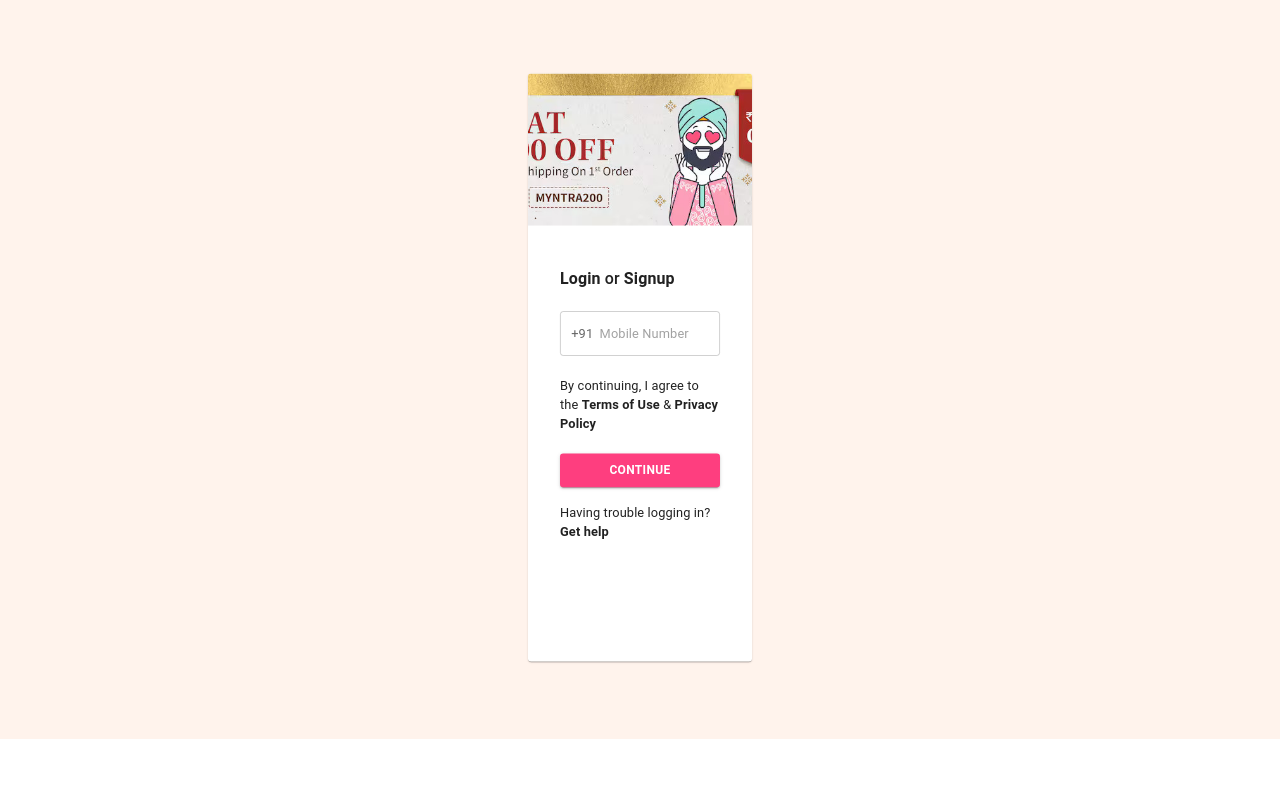
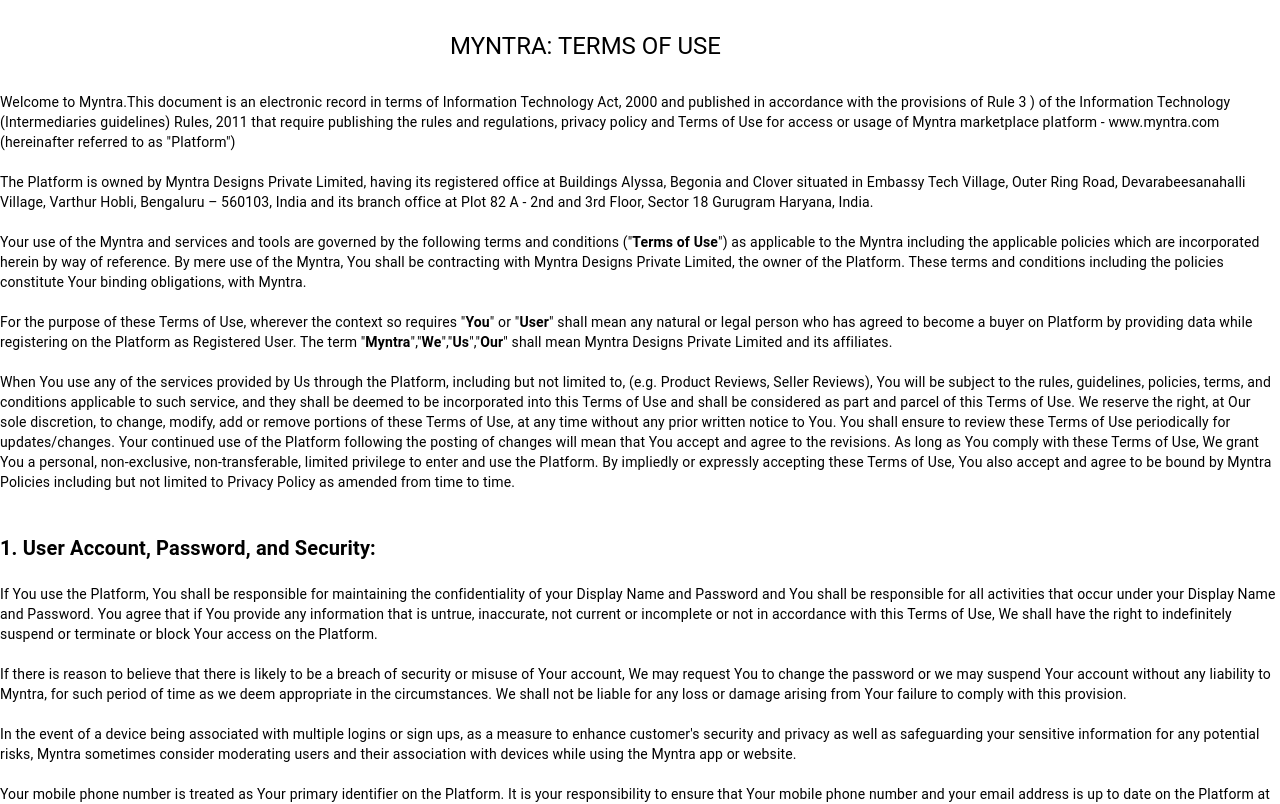
Before and after one commit to shreya-online/Myntra, a React (Create React App) app in the folder myntra-ui-store/: page / in a window 1280 px wide. Shown: the top 804 px of the page. Built offline with nearby package versions, Linux system fonts and the light colour scheme.

Commit message:
Added React Router

```diff
--- a/myntra-ui-store/package.json
+++ b/myntra-ui-store/package.json
@@ -11,6 +11,7 @@
     "@testing-library/user-event": "^13.5.0",
     "react": "^18.3.1",
     "react-dom": "^18.3.1",
+    "react-router-dom": "^6.23.1",
     "react-scripts": "5.0.1",
     "web-vitals": "^2.1.4"
   },
--- a/myntra-ui-store/src/components/ContentPages/TermsPage.js
+++ b/myntra-ui-store/src/components/ContentPages/TermsPage.jsx
@@ -1,34 +1,25 @@
 import React from 'react';
 import { Box, Card, CardMedia, Grid, Typography } from '@mui/material';
-import { createTheme, ThemeProvider } from '@mui/material/styles';
 
-// export const theme = createTheme({
-//     components: {
-//       MuiFormLabel: {
-//         styleOverrides: {
-//           asterisk: {
-//             color: "#db3131",
-//             "&$error": {
-//               color: "#db3131",
-//             },
-//           },
-//         },
-//       },
-//       Typography:{
-//         color: "#7E818C"
-//       }
+// import { createTheme, ThemeProvider } from '@mui/material/styles';
+// import {  makeStyles } from '@mui/styles';
+
+// const useStyles = makeStyles(theme => ({
+//     fontColor: {
+//         color:"#7E818C"
 //     },
-//   });
+// }))
+// const theme = createTheme();
 
 function TermsPage(){
-
+    // const classes = useStyles();
     return(
         <div>
             {/* <Grid component="span"sx={{ display: "inline-block", mx: "100px", transform: "scale(0.8)",}} > */}
             <div>
             <Typography variant="h5" style={{margin:"30px 450px", alignContent:"center", alignContent: "center"}}>MYNTRA: TERMS OF USE</Typography>
 
-            <Typography variant="body2" style={{color:"#7E818C"}}>Welcome to Myntra.This document is an electronic record in terms of Information Technology Act, 2000
+            <Typography variant="body2">Welcome to Myntra.This document is an electronic record in terms of Information Technology Act, 2000
                  and published in accordance with the provisions of Rule 3 ) of the Information Technology (Intermediaries guidelines)
                  Rules, 2011 that require publishing the rules and regulations, privacy policy and Terms of Use for access or usage of
                   Myntra marketplace platform - www.myntra.com (hereinafter referred to as "Platform")</Typography> <br />
--- a/myntra-ui-store/src/components/LoginOrSignup.js
+++ b/myntra-ui-store/src/components/LoginOrSignup.jsx
@@ -1,11 +1,39 @@
 import React from 'react';
-import { Box, Button, Card, CardMedia, Grid, TextField, Typography } from '@mui/material';
+import { Box, Button, Card, CardMedia, Container, Grid, TextField, Typography } from '@mui/material';
 import InputAdornment from '@mui/material/InputAdornment';
 import loginImage from '../assets/img/loginBanner.jpg'
+import AppBar from '@mui/material/AppBar';
+// import AdbIcon from '@mui/icons-material/Adb';
+import Toolbar from '@mui/material/Toolbar';
 
 
 function loginOrSignup(){
     return (
+      <>
+      <AppBar position="static">
+      <Container maxWidth="xl">
+        <Toolbar disableGutters>
+          {/* <AdbIcon sx={{ display: { xs: 'none', md: 'flex' }, mr: 1 }} /> */}
+          <Typography
+            variant="h6"
+            noWrap
+            component="a"
+            href="#app-bar-with-responsive-menu"
+            sx={{
+              mr: 2,
+              display: { xs: 'none', md: 'flex' },
+              fontFamily: 'monospace',
+              fontWeight: 700,
+              letterSpacing: '.3rem',
+              color: 'inherit',
+              textDecoration: 'none',
+            }}
+          >
+            LOGO
+          </Typography>
+          </Toolbar>
+          </Container>
+      </AppBar>
         <div style={{ backgroundColor: "#FFF3EC" }}>
           <Box component="span"sx={{ display: "inline-block", mx: "500px", transform: "scale(0.8)" }} >
             <Card>
@@ -27,13 +55,14 @@
                 <Button variant="contained" size="large" style={{ backgroundColor: "#FE3E7F", margin: "10px 40px" }}>
                   <strong>Continue</strong>
                 </Button>
-                <Typography gutterBottom style={{margin: "10px 40px 150px"}}>
+                <Typography gutterBottom style={{margin: "10px 40px 128px"}}>
                   Having trouble logging in? <strong>Get help</strong>{" "}
                 </Typography>
               </Grid>
             </Card>
           </Box>
         </div>
+        </>
     );
 }
 
--- a/myntra-ui-store/src/index.js
+++ b/myntra-ui-store/src/index.js
@@ -10,8 +10,8 @@
 root.render(
   <React.StrictMode>
     {/* <App /> */}
-    <LoginOrSignup />
-    {/* <TermsPage /> */}
+    {/* <LoginOrSignup /> */}
+    <TermsPage />
   </React.StrictMode>
 );
 
```
Also changed, not shown: 1 other file (tests, documents, lock files or other folders).
